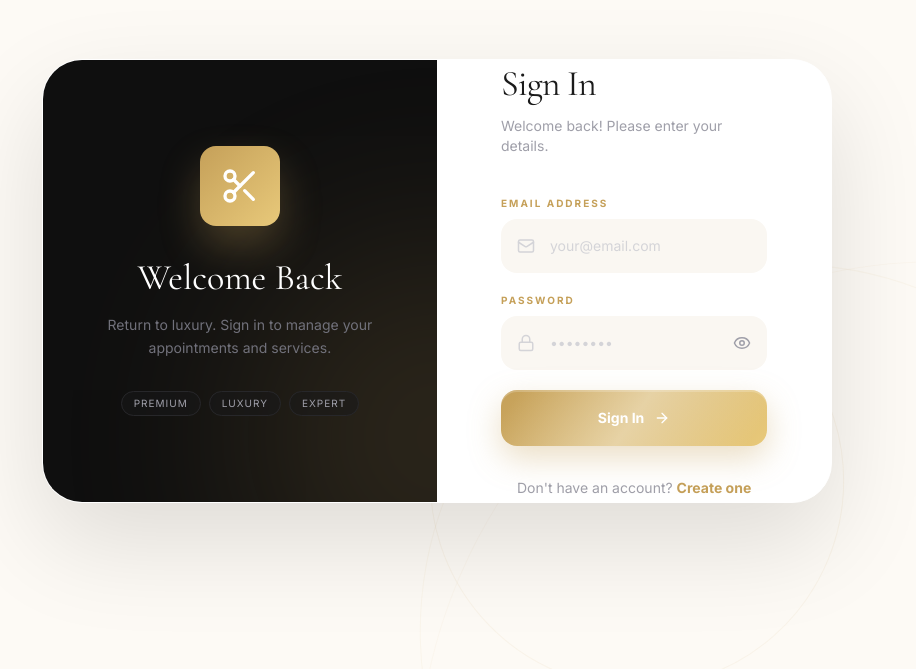
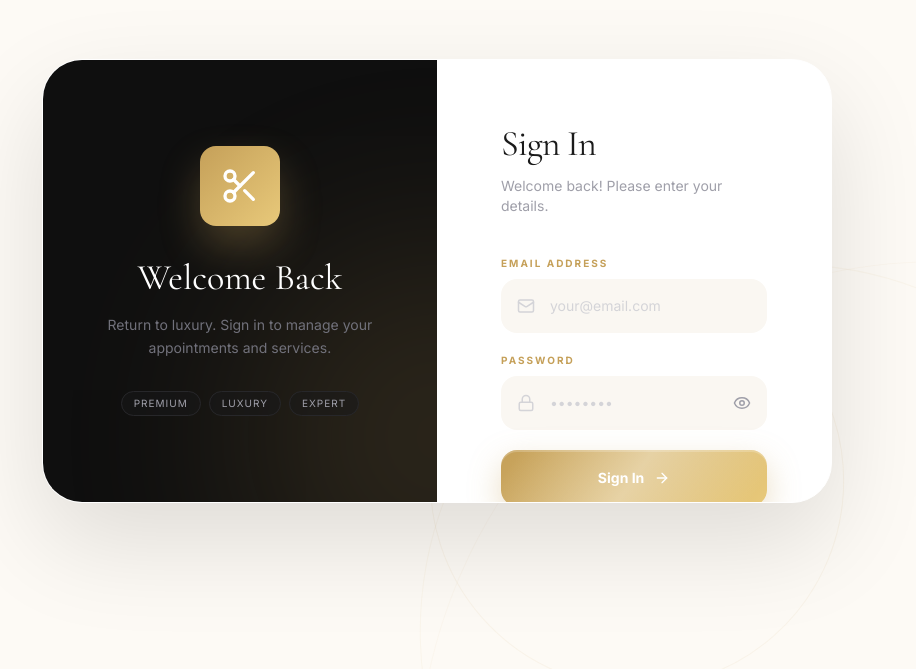
Before and after one commit to JMNaveeth/JK_Salon, a React (Vite) app: page /login in a window 1280 px wide. Shown: the part 119-788 px from the top of the page, without its empty margins (203-1119 px from the left). Built offline with nearby package versions, Linux system fonts and the light colour scheme.

Commit message:
Add initial authentication page with login/registration forms and global CSS for fonts, Tailwind, and custom scrollbars.

```diff
--- a/src/index.css
+++ b/src/index.css
@@ -5,3 +5,22 @@
   --font-serif: "Cormorant Garamond", serif;
   --font-sans: "Inter", sans-serif;
 }
+
+@utility premium-scrollbar {
+  &::-webkit-scrollbar {
+    width: 5px;
+  }
+  &::-webkit-scrollbar-track {
+    background: transparent;
+  }
+  &::-webkit-scrollbar-thumb {
+    background: #C5A059;
+    border-radius: 10px;
+  }
+  &::-webkit-scrollbar-thumb:hover {
+    background: #E8C97A;
+  }
+  /* Firefox */
+  scrollbar-width: thin;
+  scrollbar-color: #C5A059 transparent;
+}
--- a/src/pages/AuthPage.tsx
+++ b/src/pages/AuthPage.tsx
@@ -575,7 +575,8 @@ const AuthPage = () => {
                     </motion.div>
 
                     {/* Form Panel */}
-                    <div className="flex-1 flex items-center justify-center p-8 lg:p-16 relative bg-white">
+                    <div className="flex-1 overflow-y-auto premium-scrollbar bg-white relative">
+                        <div className="min-h-full flex items-center justify-center p-8 lg:p-16">
                             <div className="w-full max-w-[440px]">
                                 <AnimatePresence mode="popLayout" initial={false}>
                                     {isLogin ? (
@@ -586,6 +587,7 @@ const AuthPage = () => {
                                 </AnimatePresence>
                             </div>
                         </div>
+                    </div>
 
                 </div>
             </motion.div>
```
Lines whose indentation alone changed are shown as unchanged.
